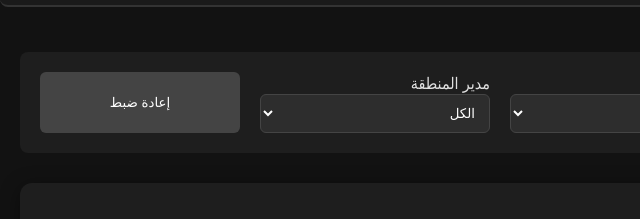
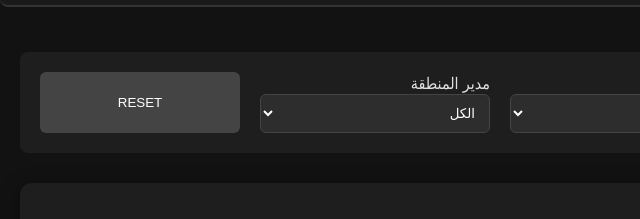
Before and after one commit to ohmasadataanalyst/complaints-dashboard, a plain HTML site: page index.html in a window 1280 px wide. Shown: the part 120-339 px from the top of the page, 0-640 px from the left. Drawn offline with nearby package versions, Linux system fonts and the light colour scheme; no server answers.

Commit message:
Update index.html

```diff
--- a/index.html
+++ b/index.html
@@ -44,7 +44,7 @@
                 <label>مدير المنطقة</label>
                 <select id="managerSlicer"><option value="all">الكل</option></select>
             </div>
-            <button class="btn-reset" onclick="resetFilters()">إعادة ضبط</button>
+            <button class="btn-reset" onclick="resetFilters()">RESET</button>
         </section>
 
         <div class="card full-width">
```
